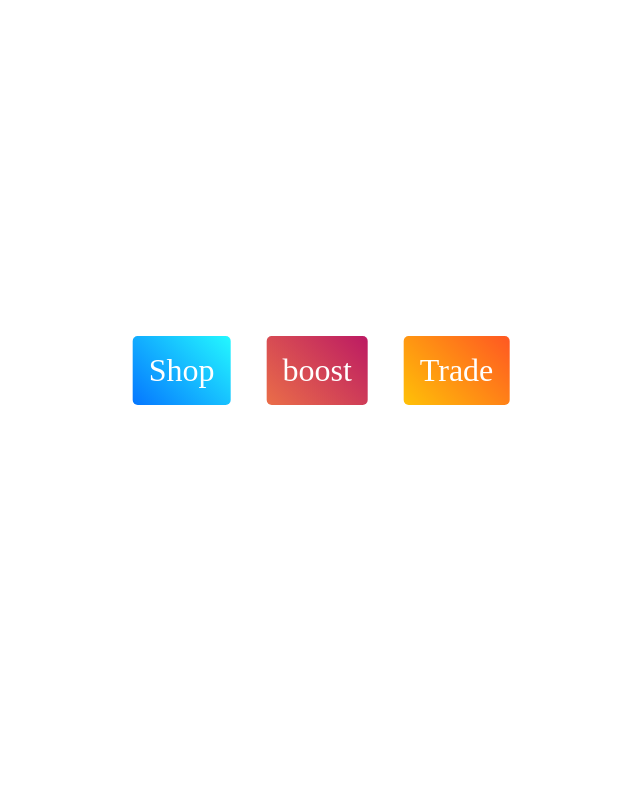
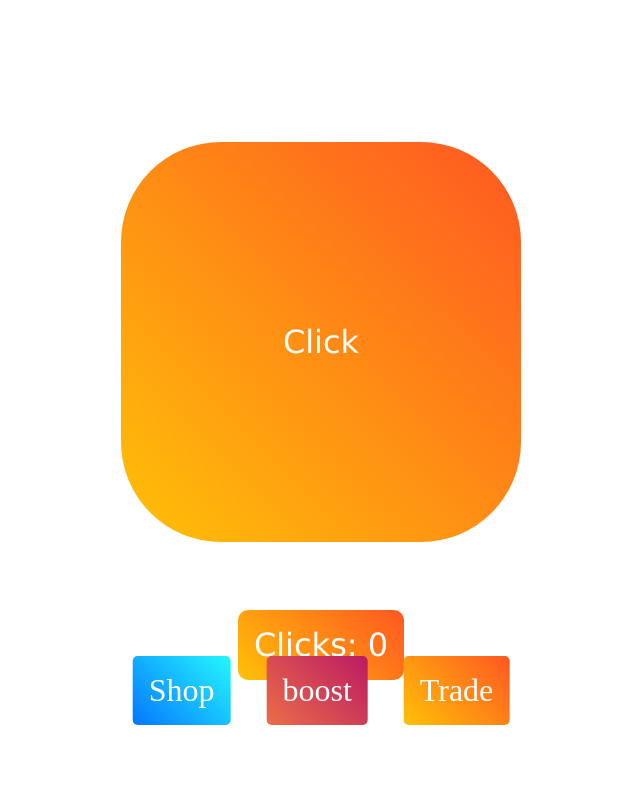
Before and after one commit to elvanIT/NightCoins, a plain HTML site: page index.html in a window 1280 px wide. Shown: the whole page, without its empty margins (319-959 px from the left). Drawn offline with Linux system fonts and the light colour scheme.

Commit message:
clicker
clicker style and work

```diff
--- a/index.html
+++ b/index.html
@@ -12,7 +12,12 @@
 
 <body>
 
-
+    <div id="background" onload="loadPage();">
+        <center><br><br><br><br><br><br><br>
+            <button id="clickbtn" onclick="clickBtn()">Click</button><br><br><br>
+            <p id="score">Clicks: 0</p>
+        </center>
+    </div>
 
     <div id="button-design" class="Panel">
         <a href="#" class="button2 b-blue rot-135">Shop</a>
--- a/script.js
+++ b/script.js
@@ -0,0 +1,18 @@
+var score = 0;
+
+function clickBtn() {
+  score++;
+  console.log(score);
+  document.getElementsByTagName("p")[0].firstChild.data = "Clicks: " + score;
+}
+
+function loadPage() {
+  $("#background").animate({}, 800, function() {
+    $("#clickbtn").animate({height: "250px", width: "250px"}, 850, function() {
+      $("#clickbtn").animate({fontSize: "45px"}, 850, function() {
+      $("#score").animate({fontSize: "40px"}, 850, function() {
+      })
+      })
+    })
+  })
+}
--- a/style.css
+++ b/style.css
@@ -125,7 +125,84 @@ body {
 #button-design {
     margin: 0;
     position: absolute;
-    top: 50%;
+    top: 90%;
     left: 50%;
     margin-right: -50%;
     transform: translate(-50%, -50%) }
+
+
+
+
+
+
+
+
+
+
+
+    html, body, * {
+        margin: 0 auto;
+      }
+
+
+
+      #clickbtn {
+        width: 400px;
+        height: 400px;
+        border-radius: 125px;
+        color: white;
+        /* background-color: #444444; */
+        font-size: 100px;
+        font-family: verdana;
+        background: #ffc107;
+        background: -moz-linear-gradient(45deg, #ffc107 0, #ff5722 100%);
+        background: -webkit-gradient(left bottom, right top, color-stop(0, #ffc107), color-stop(100%, #ff5722));
+        background: -webkit-linear-gradient(45deg, #ffc107 0, #ff5722 100%);
+        background: -o-linear-gradient(45deg, #ffc107 0, #ff5722 100%);
+        background: -ms-linear-gradient(45deg, #ffc107 0, #ff5722 100%);
+        background: linear-gradient(45deg, #ffc107 0, #ff5722 100%);
+        filter: progid:DXImageTransform.Microsoft.gradient(startColorstr='#ffc107', endColorstr='#ff5722', GradientType=1);
+        display: inline-block;
+        font-size: 2em;
+        margin: .5em;
+        padding: .5em;
+        border-radius: 100px;
+        transition: all .5s;
+        filter: hue-rotate(0);
+        color: #FFF;
+        text-decoration: none;
+        /* box-shadow: 0px 0px 6px #444; */
+        border: 1px;
+        outline: none;
+      }
+
+
+
+
+      #score {
+        font-size: 10px;
+        font-family: verdana;
+        /* color:blue; */
+        /* background-color: #444444; */
+        font-size: 100px;
+        font-family: verdana;
+        background: #ffc107;
+        background: -moz-linear-gradient(45deg, #ffc107 0, #ff5722 100%);
+        background: -webkit-gradient(left bottom, right top, color-stop(0, #ffc107), color-stop(100%, #ff5722));
+        background: -webkit-linear-gradient(45deg, #ffc107 0, #ff5722 100%);
+        background: -o-linear-gradient(45deg, #ffc107 0, #ff5722 100%);
+        background: -ms-linear-gradient(45deg, #ffc107 0, #ff5722 100%);
+        background: linear-gradient(45deg, #ffc107 0, #ff5722 100%);
+        filter: progid:DXImageTransform.Microsoft.gradient(startColorstr='#ffc107', endColorstr='#ff5722', GradientType=1);
+        display: inline-block;
+        font-size: 2em;
+        margin: .5em;
+        padding: .5em;
+        border-radius: 10px;
+        transition: all .5s;
+        filter: hue-rotate(0);
+        color: #FFF;
+        text-decoration: none;
+        /* box-shadow: 0px 0px 6px #444; */
+        border: 10px;
+      }
```
Also changed, not shown: test.css (added).
